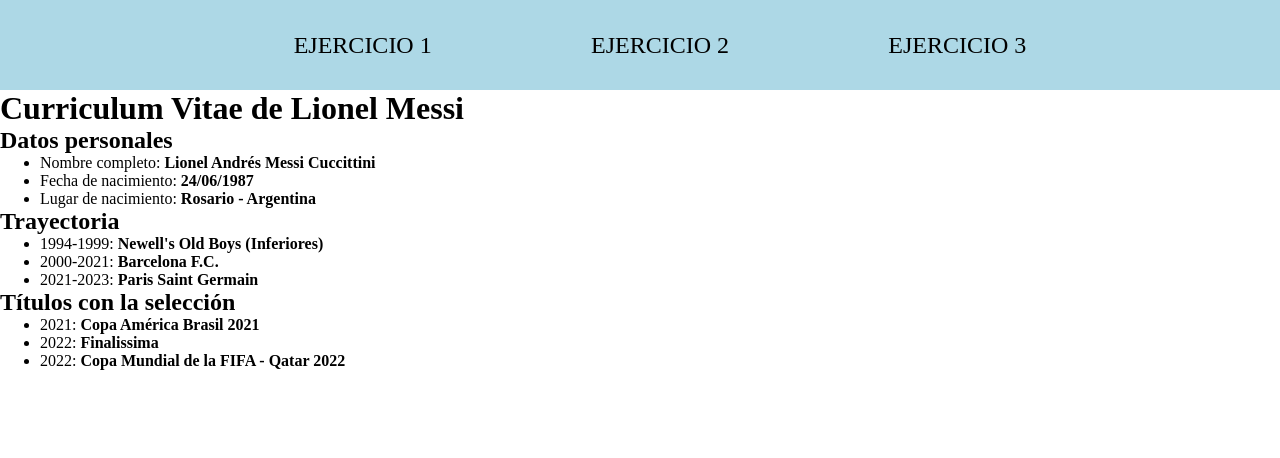
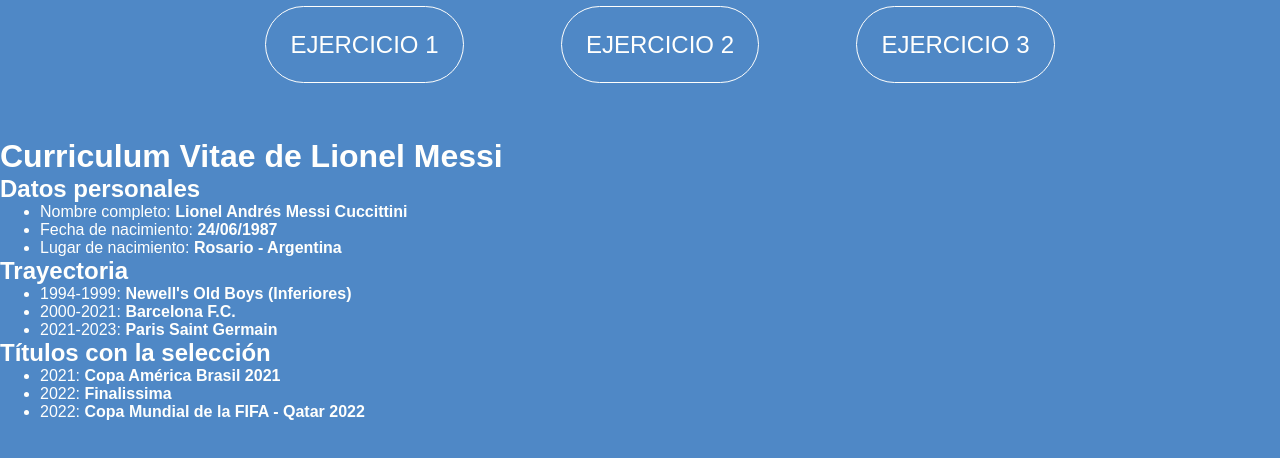
Before and after one commit to CNF1993/challenge-01-nucba, a plain HTML site: page index.html in a window 1280 px wide. Drawn offline with Linux system fonts and the light colour scheme.

Commit message:
change nav

```diff
--- a/styles.css
+++ b/styles.css
@@ -1,12 +1,15 @@
 
 * {
     margin: 0;
+    font-family: sans-serif;
+    background-color: #4f88c6;
 }
 
 header {
     width: 100vw;
     height: 90px;
-    background-color: lightblue;
+    background-color: #4f88c6;
+    margin-bottom: 3em;
 }
 
 nav {
@@ -25,11 +28,18 @@ a {
     font-size: 1.5em;
     text-transform: uppercase;
     text-decoration: none;
-    color: black;
-    padding: 1.4em;
+    color: #fffffd;
+    padding: 1em;
+    border: 1px solid #fffffd;
+    border-radius: 50px;
 }
 
 a:hover {
-    background-color: black;
-    color: lightblue;
+    background-color: #fffffd;
+    color: #457d97;
 }
+
+main {
+    background-color: #4f88c6;
+    color: #fffffd;
+}
```
